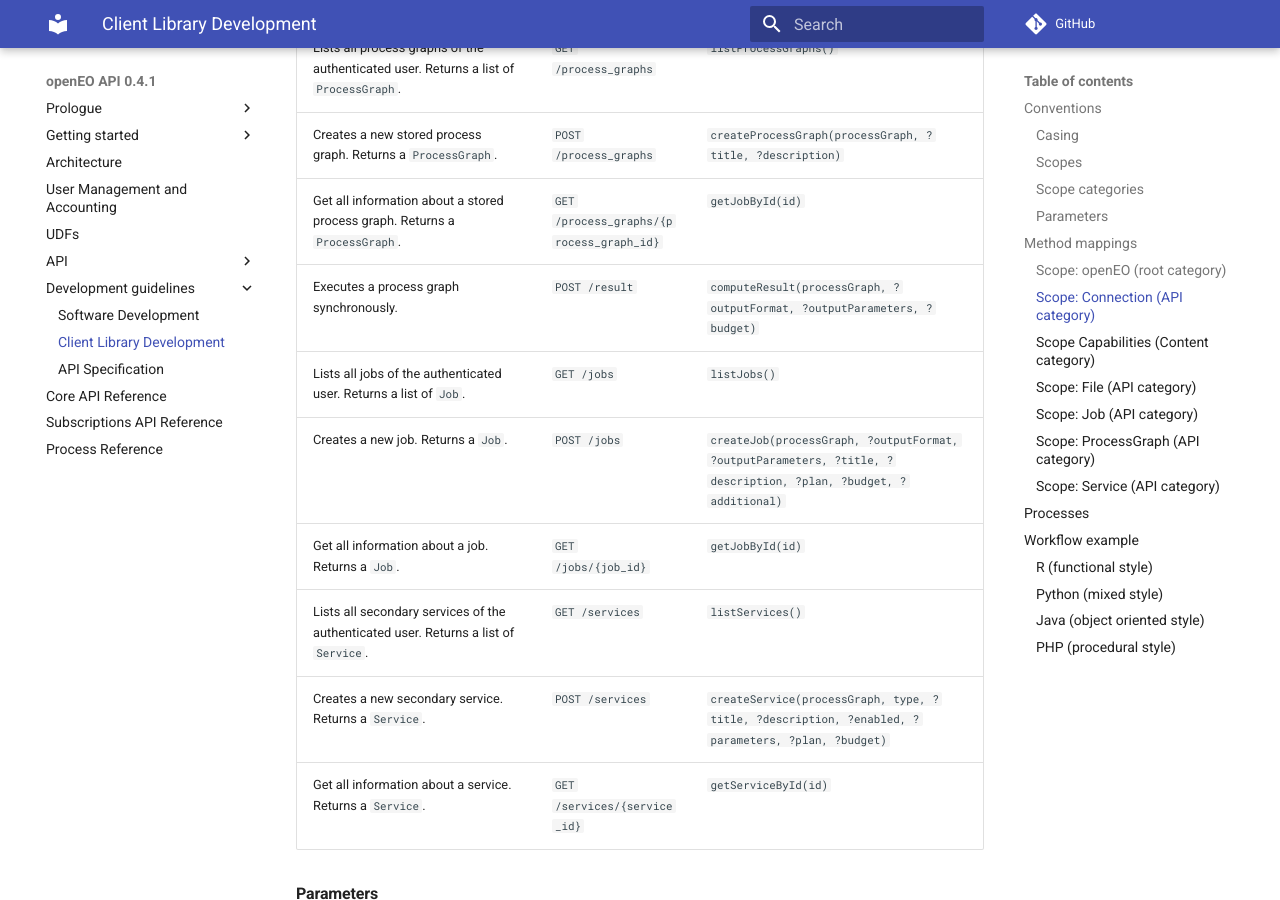
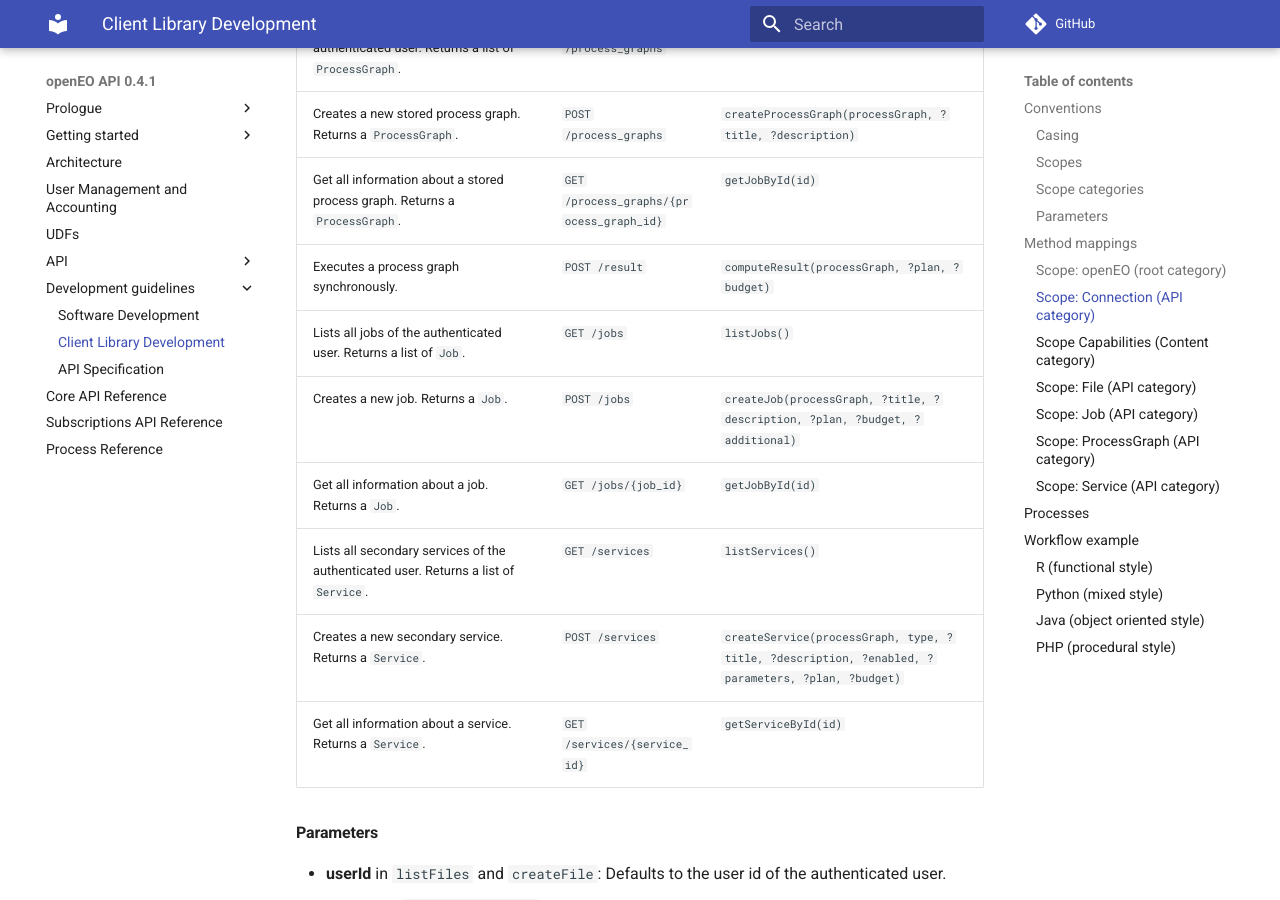
Before and after one commit to Open-EO/openeo-api, an MkDocs documentation site: the page built from docs/guidelines-clients.md, in a window 1280 px wide and 900 px high, scrolled down 4104 px. Built offline with MkDocs 1.6.1 and Material for MkDocs 9.7.7, drawn with Linux system fonts in a browser that asks for light colours; comment, search, counter and statistics services are not loaded; some of the changed text lies outside the part shown.

Commit message:
Fixed client development guidelines.

```diff
--- a/docs/guidelines-clients.md
+++ b/docs/guidelines-clients.md
@@ -118,9 +118,9 @@ Parameters with a leading `?` are optional.
 | Lists all process graphs of the authenticated user. Returns a list of `ProcessGraph`. | `GET /process_graphs` | `listProcessGraphs()` |
 | Creates a new stored process graph. Returns a `ProcessGraph`. | `POST /process_graphs`                  | `createProcessGraph(processGraph, ?title, ?description)` |
 | Get all information about a stored process graph. Returns a `ProcessGraph`. | `GET /process_graphs/{process_graph_id}` | `getJobById(id)` |
-| Executes a process graph synchronously.                      | `POST /result`                           | `computeResult(processGraph, ?outputFormat, ?outputParameters, ?budget)` |
+| Executes a process graph synchronously.                      | `POST /result`                           | `computeResult(processGraph, ?plan, ?budget)` |
 | Lists all jobs of the authenticated user. Returns a list of `Job`. | `GET /jobs`                        | `listJobs()` |
-| Creates a new job. Returns a `Job`.                          | `POST /jobs`                             | `createJob(processGraph, ?outputFormat, ?outputParameters, ?title, ?description, ?plan, ?budget, ?additional)` |
+| Creates a new job. Returns a `Job`.                          | `POST /jobs`                             | `createJob(processGraph, ?title, ?description, ?plan, ?budget, ?additional)` |
 | Get all information about a job. Returns a `Job`.            | `GET /jobs/{job_id}`                     | `getJobById(id)` |
 | Lists all secondary services of the authenticated user. Returns a list of `Service`. | `GET /services`  | `listServices()` |
 | Creates a new secondary service. Returns  a `Service`.       | `POST /services`                         | `createService(processGraph, type, ?title, ?description, ?enabled, ?parameters, ?plan, ?budget)` |
@@ -171,7 +171,7 @@ The `Job` scope internally knows the `job_id`.
 | Description                                | API Request                        | Client method |
 | ------------------------------------------ | ---------------------------------- | ------------- |
 | Get (and update on client-side) all job information. | `GET /jobs/{job_id}`     | `describeJob()` |
-| Modify a job at the back-end.              | `PATCH /jobs/{job_id}`             | `updateJob(?processGraph, ?outputFormat, ?outputParameters, ?title, ?description, ?plan, ?budget, ?additional)` |
+| Modify a job at the back-end.              | `PATCH /jobs/{job_id}`             | `updateJob(?processGraph, ?title, ?description, ?plan, ?budget, ?additional)` |
 | Delete a job                               | `DELETE /jobs/{job_id}`            | `deleteJob()` |
 | Calculate an time/cost estimate for a job. | `GET /jobs/{job_id}/estimate`      | `estimateJob()` |
 | Start / queue a job for processing.        | `POST /jobs/{job_id}/results`      | `startJob()` |
```
Also changed, not shown: CHANGELOG.md (+1 -0 lines).
